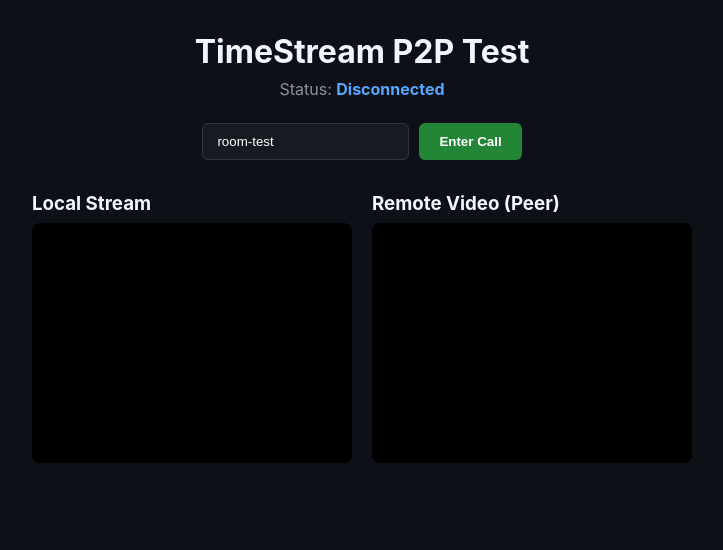
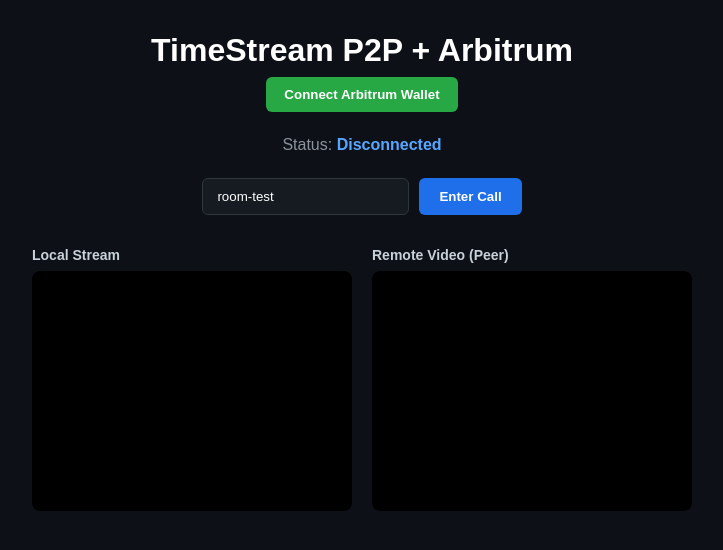
Before and after one commit to wellington-martins/timestream-frontend, a React (Vite) app: page / in a window 1280 px wide. Shown: the top 550 px of the page, without its empty margins (278-1001 px from the left). Built offline with nearby package versions, Linux system fonts and the light colour scheme.

Commit message:
Update App.jsx

```diff
--- a/src/App.jsx
+++ b/src/App.jsx
@@ -1,7 +1,7 @@
-import React, { useRef, useState } from "react";
+import React, { useRef, useState, useEffect } from "react";
 import { io } from "socket.io-client";
 
-// Your active Render backend instance
+// Backend URL on Render
 const SIGNALING_URL = "https://timestream-backend.onrender.com";
 
 const ICE_SERVERS = {
@@ -11,18 +11,89 @@
   ]
 };
 
+// Arbitrum One Network Details
+const ARBITRUM_CHAIN_ID = "0xa4b1"; // 42161 in decimal
+const ARBITRUM_PARAMS = {
+  chainId: ARBITRUM_CHAIN_ID,
+  chainName: "Arbitrum One",
+  nativeCurrency: { name: "Ether", symbol: "ETH", decimals: 18 },
+  rpcUrls: ["https://arb1.arbitrum.io/rpc"],
+  blockExplorerUrls: ["https://arbiscan.io/"]
+};
+
 export default function App() {
+  const [walletAddress, setWalletAddress] = useState(null);
+  const [networkError, setNetworkError] = useState("");
   const [roomId, setRoomId] = useState("room-test");
   const [joined, setJoined] = useState(false);
   const [status, setStatus] = useState("Disconnected");
+
+  // Media controls
+  const [isAudioMuted, setIsAudioMuted] = useState(false);
+  const [isVideoMuted, setIsVideoMuted] = useState(false);
+
+  // Metering & call duration
+  const [callDuration, setCallDuration] = useState(0);
+  const [isCallActive, setIsCallActive] = useState(false);
 
   const localVideoRef = useRef(null);
   const remoteVideoRef = useRef(null);
   const peerConnectionRef = useRef(null);
   const socketRef = useRef(null);
   const localStreamRef = useRef(null);
+  const timerRef = useRef(null);
 
-  // Hardware check: handles both phones (with camera) and PC (no camera)
+  // Timer engine for metering
+  useEffect(() => {
+    if (isCallActive) {
+      timerRef.current = setInterval(() => {
+        setCallDuration((prev) => prev + 1);
+      }, 1000);
+    } else {
+      clearInterval(timerRef.current);
+    }
+    return () => clearInterval(timerRef.current);
+  }, [isCallActive]);
+
+  // Arbitrum / MetaMask connection
+  const connectWallet = async () => {
+    if (!window.ethereum) {
+      alert("MetaMask not found! Please install MetaMask or open inside MetaMask mobile browser.");
+      return;
+    }
+
+    try {
+      setNetworkError("");
+      const accounts = await window.ethereum.request({
+        method: "eth_requestAccounts"
+      });
+
+      // Check / Switch to Arbitrum One
+      try {
+        await window.ethereum.request({
+          method: "wallet_switchEthereumChain",
+          params: [{ chainId: ARBITRUM_CHAIN_ID }]
+        });
+      } catch (switchError) {
+        // Error 4902: chain has not been added to MetaMask
+        if (switchError.code === 4902) {
+          await window.ethereum.request({
+            method: "wallet_addEthereumChain",
+            params: [ARBITRUM_PARAMS]
+          });
+        } else {
+          throw switchError;
+        }
+      }
+
+      setWalletAddress(accounts[0]);
+    } catch (err) {
+      console.error(err);
+      setNetworkError(err.message || "Failed to connect wallet");
+    }
+  };
+
+  // Hardware check / Canvas fallback for headless desktop
   const startMedia = async () => {
     if (navigator.mediaDevices && navigator.mediaDevices.getUserMedia) {
       try {
@@ -38,7 +109,6 @@
       }
     }
 
-    // Canvas fallback for PC viewer without webcam
     const canvas = document.createElement("canvas");
     canvas.width = 320;
     canvas.height = 240;
@@ -81,6 +151,11 @@
 
     pc.oniceconnectionstatechange = () => {
       setStatus(`ICE State: ${pc.iceConnectionState}`);
+      if (pc.iceConnectionState === "connected") {
+        setIsCallActive(true);
+      } else if (["disconnected", "failed", "closed"].includes(pc.iceConnectionState)) {
+        setIsCallActive(false);
+      }
     };
 
     peerConnectionRef.current = pc;
@@ -148,14 +223,83 @@
     });
   };
 
+  const toggleAudio = () => {
+    if (localStreamRef.current) {
+      const audioTrack = localStreamRef.current.getAudioTracks()[0];
+      if (audioTrack) {
+        audioTrack.enabled = !audioTrack.enabled;
+        setIsAudioMuted(!audioTrack.enabled);
+      }
+    }
+  };
+
+  const toggleVideo = () => {
+    if (localStreamRef.current) {
+      const videoTrack = localStreamRef.current.getVideoTracks()[0];
+      if (videoTrack) {
+        videoTrack.enabled = !videoTrack.enabled;
+        setIsVideoMuted(!videoTrack.enabled);
+      }
+    }
+  };
+
+  const handleEndCall = () => {
+    if (peerConnectionRef.current) {
+      peerConnectionRef.current.close();
+      peerConnectionRef.current = null;
+    }
+    if (socketRef.current) {
+      socketRef.current.disconnect();
+      socketRef.current = null;
+    }
+    if (localStreamRef.current) {
+      localStreamRef.current.getTracks().forEach((track) => track.stop());
+    }
+    setIsCallActive(false);
+    setJoined(false);
+    setStatus("Call Ended");
+  };
+
+  const formatTimer = (seconds) => {
+    const mins = Math.floor(seconds / 60);
+    const secs = seconds % 60;
+    return `${mins.toString().padStart(2, "0")}:${secs.toString().padStart(2, "0")}`;
+  };
+
   return (
-    <div style={{ minHeight: "100vh", padding: "2rem", display: "flex", flexDirection: "column", alignItems: "center" }}>
-      <h1 style={{ marginBottom: "0.5rem" }}>TimeStream P2P Test</h1>
+    <div style={{ minHeight: "100vh", padding: "2rem", display: "flex", flexDirection: "column", alignItems: "center", background: "#0d1117", color: "#c9d1d9", fontFamily: "sans-serif" }}>
+      <h1 style={{ marginBottom: "0.5rem", color: "#fff" }}>TimeStream P2P + Arbitrum</h1>
+
+      {/* Web3 Wallet Header */}
+      <div style={{ marginBottom: "1.5rem", display: "flex", flexDirection: "column", alignItems: "center", gap: "8px" }}>
+        {walletAddress ? (
+          <div style={{ padding: "8px 16px", background: "#161b22", borderRadius: "20px", border: "1px solid #30363d", display: "flex", alignItems: "center", gap: "8px" }}>
+            <span style={{ height: "10px", width: "10px", borderRadius: "50%", background: "#28a745" }}></span>
+            <span style={{ fontSize: "14px", color: "#58a6ff" }}>Arbitrum: {walletAddress.slice(0, 6)}...{walletAddress.slice(-4)}</span>
+          </div>
+        ) : (
+          <button
+            onClick={connectWallet}
+            style={{ padding: "10px 18px", borderRadius: "6px", background: "#28a745", color: "#fff", border: "none", cursor: "pointer", fontWeight: "bold" }}
+          >
+            Connect Arbitrum Wallet
+          </button>
+        )}
+        {networkError && <p style={{ color: "#f85149", fontSize: "13px" }}>{networkError}</p>}
+      </div>
+
+      {/* Metering Bar */}
+      {isCallActive && (
+        <div style={{ marginBottom: "1rem", padding: "8px 20px", background: "#21262d", borderRadius: "6px", border: "1px solid #388bfd" }}>
+          Active Call Duration: <strong style={{ color: "#388bfd", fontSize: "18px" }}>{formatTimer(callDuration)}</strong>
+        </div>
+      )}
+
       <p style={{ color: "#8b949e", marginBottom: "1.5rem" }}>
         Status: <strong style={{ color: "#58a6ff" }}>{status}</strong>
       </p>
 
-      {!joined && (
+      {!joined ? (
         <div style={{ display: "flex", gap: "10px", marginBottom: "2rem" }}>
           <input
             type="text"
@@ -175,7 +319,7 @@
             style={{
               padding: "10px 20px",
               borderRadius: "6px",
-              background: "#238636",
+              background: "#1f6feb",
               color: "#fff",
               border: "none",
               cursor: "pointer",
@@ -185,11 +329,23 @@
             Enter Call
           </button>
         </div>
+      ) : (
+        <div style={{ display: "flex", gap: "10px", marginBottom: "2rem" }}>
+          <button onClick={toggleAudio} style={{ padding: "8px 16px", borderRadius: "6px", background: isAudioMuted ? "#da3633" : "#21262d", color: "#fff", border: "1px solid #30363d", cursor: "pointer" }}>
+            {isAudioMuted ? "Unmute Mic" : "Mute Mic"}
+          </button>
+          <button onClick={toggleVideo} style={{ padding: "8px 16px", borderRadius: "6px", background: isVideoMuted ? "#da3633" : "#21262d", color: "#fff", border: "1px solid #30363d", cursor: "pointer" }}>
+            {isVideoMuted ? "Enable Video" : "Disable Video"}
+          </button>
+          <button onClick={handleEndCall} style={{ padding: "8px 16px", borderRadius: "6px", background: "#da3633", color: "#fff", border: "none", cursor: "pointer", fontWeight: "bold" }}>
+            End Call
+          </button>
+        </div>
       )}
 
       <div style={{ display: "flex", gap: "20px", flexWrap: "wrap", justifyContent: "center" }}>
         <div>
-          <h3 style={{ marginBottom: "8px" }}>Local Stream</h3>
+          <h3 style={{ marginBottom: "8px", fontSize: "14px" }}>Local Stream</h3>
           <video
             ref={localVideoRef}
             autoPlay
@@ -199,7 +355,7 @@
           />
         </div>
         <div>
-          <h3 style={{ marginBottom: "8px" }}>Remote Video (Peer)</h3>
+          <h3 style={{ marginBottom: "8px", fontSize: "14px" }}>Remote Video (Peer)</h3>
           <video
             ref={remoteVideoRef}
             autoPlay
```
